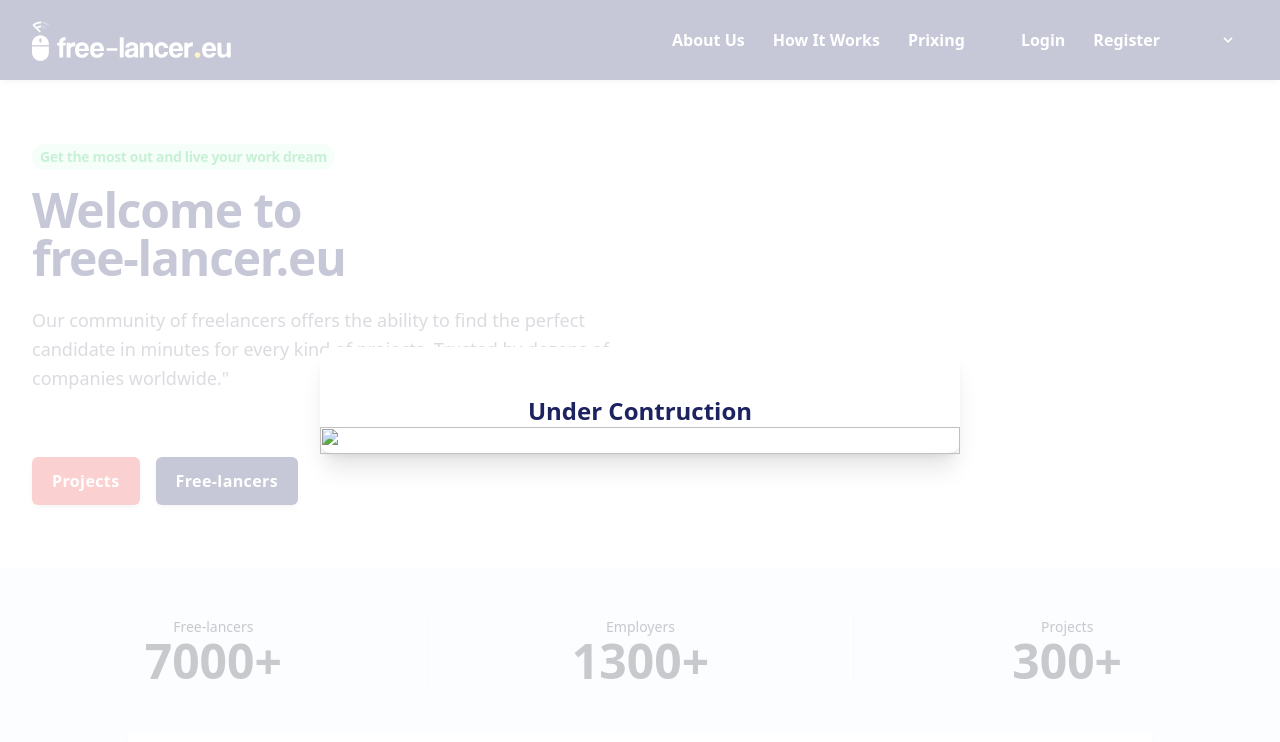
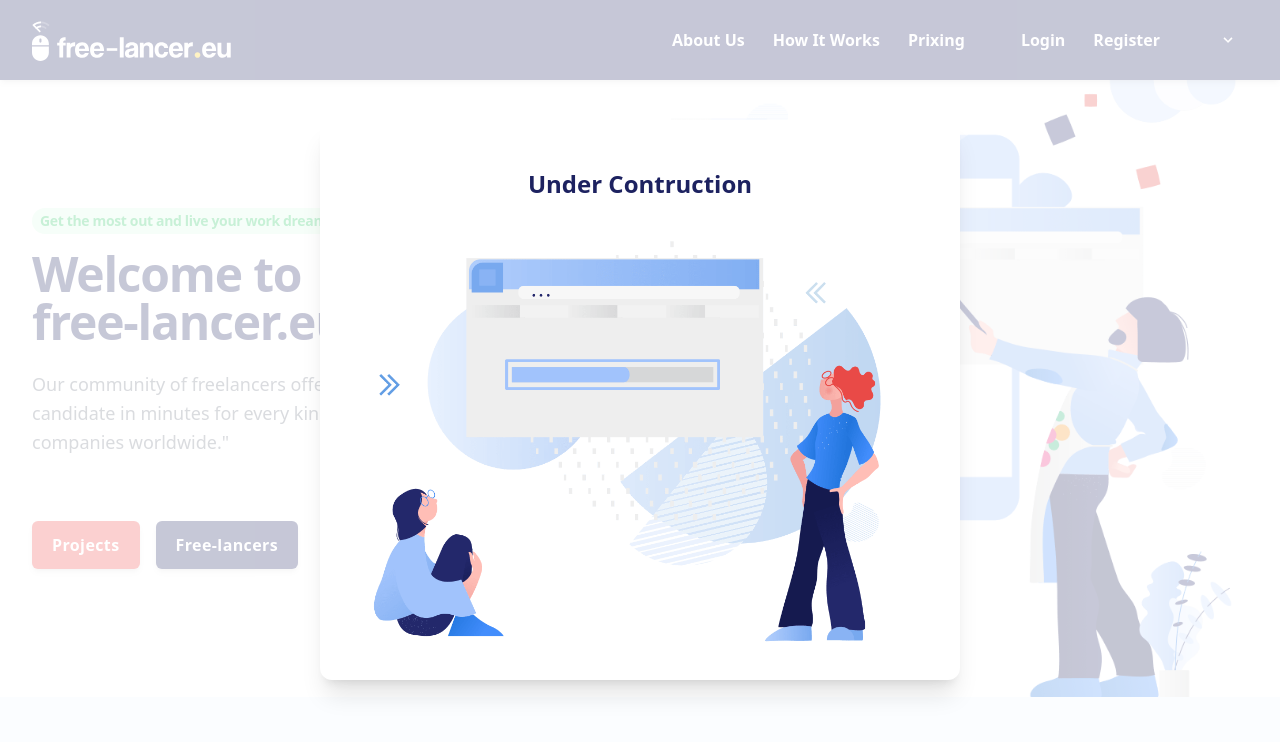
Before and after one commit to silverxhexhaj/freelancer-underconstruction, a plain HTML site: page index.html in a window 1280 px wide. Shown: the top 742 px of the page. Drawn offline with nearby package versions, Linux system fonts and the light colour scheme.

Commit message:
Update index.html

```diff
--- a/index.html
+++ b/index.html
@@ -47,7 +47,7 @@
         <div class="bg-white shadow-xl flex flex-col items-center justify-center rounded-xl">
           <div class="text-2xl font-bold text-blue-800 pt-12">Under Contruction</div>
           <div class="w-280 md:w-640">
-            <img class="inline-block object-cover w-full h-full" src="img/under-construction.png" alt />
+            <img class="inline-block object-cover w-full h-full" src="under-construction.png" alt />
           </div>
         </div>
       </div>
@@ -250,7 +250,7 @@
                 </div>
               </div>
             </div>
-            <img src="img/banner-welcome.png" alt="" class="w-full md:w-1/2" />
+            <img src="banner-welcome.png" alt="" class="w-full md:w-1/2" />
           </div>
 
           <div class="mb-28 bg-blue-50 py-12 flex flex-col space-y-12">
```
